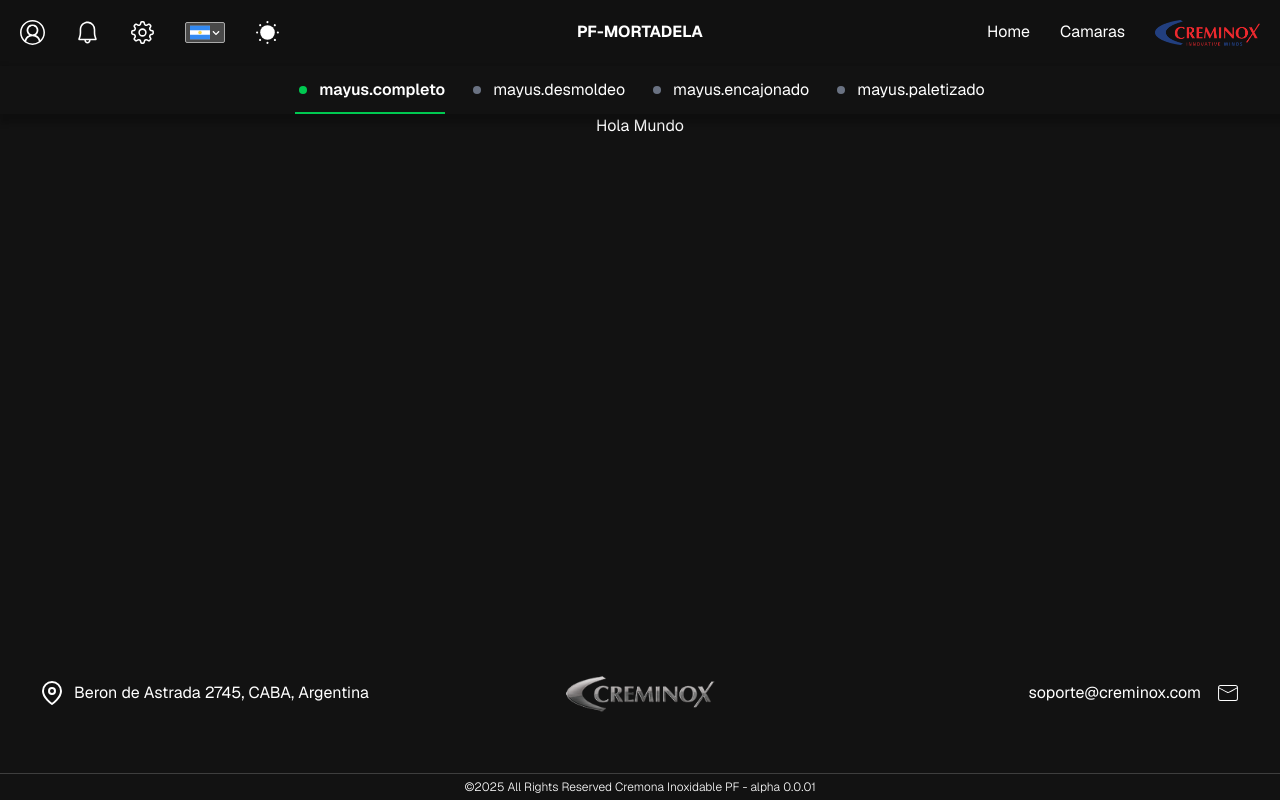
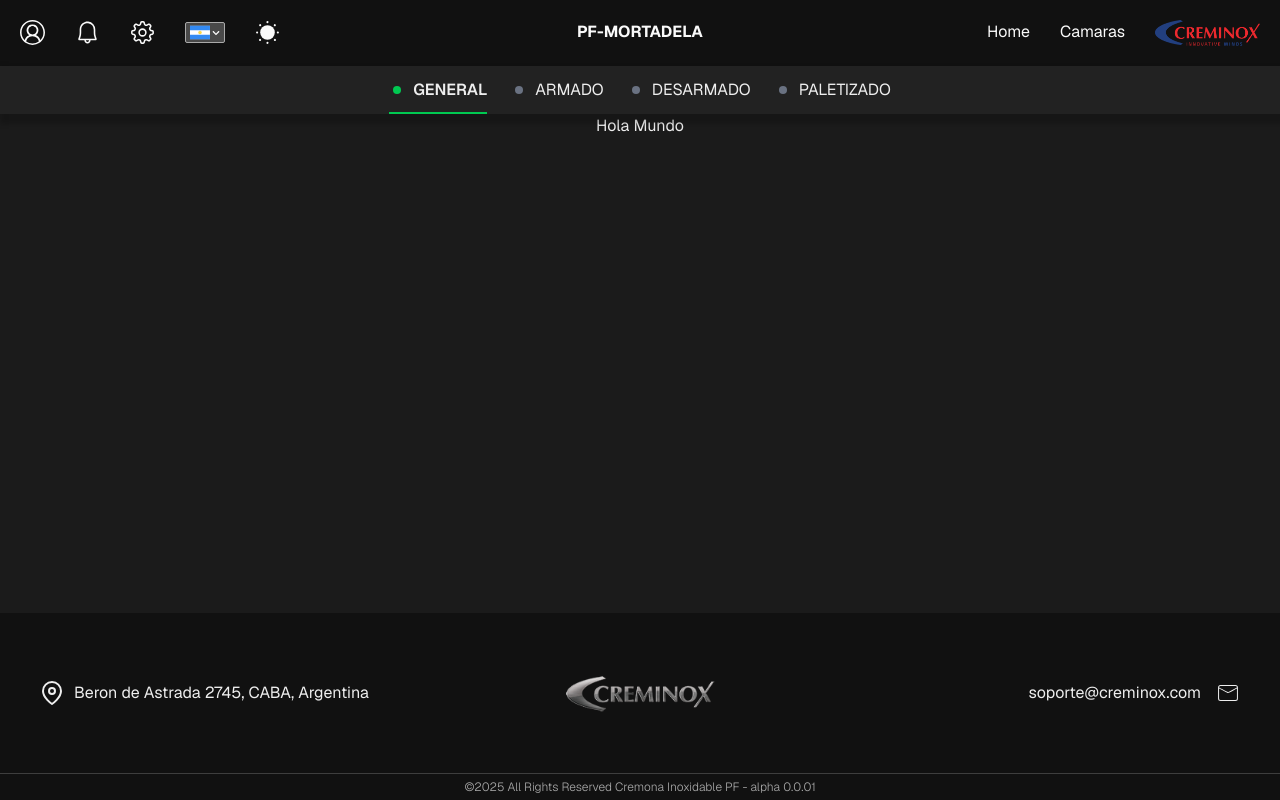
Before and after one commit to CremonaInoxidableSA/pf_chpf_15_mortadela_web_arm, a Next.js app: page / in a window 1280 px wide. Built offline with nearby package versions, Linux system fonts and the light colour scheme.

Commit message:
feat(armado): add layout composing DatosLateralesArmado with page; export default component

```diff
--- /dev/null
+++ b/app/(Maquinaria)/armado/datosLateralesArmado.tsx
@@ -0,0 +1,16 @@
+import { useTranslation } from "react-i18next";
+
+export default function DatosLateralesArmado() {
+  const { t } = useTranslation();
+
+  return (
+    <div>
+      <h3 className="font-semibold mb-2">{t("mayus.armado")}</h3>
+      <ul className="space-y-2 text-sm text-texto2">
+        <li>• {t("min.home")}</li>
+        <li>• Equipos</li>
+        <li>• Producción</li>
+      </ul>
+    </div>
+  );
+}
--- /dev/null
+++ b/app/(Maquinaria)/armado/layout.tsx
@@ -0,0 +1,16 @@
+import DatosLateralesArmado from "./datosLateralesArmado";
+
+export default function ArmadoLayout({
+  children,
+}: {
+  children: React.ReactNode;
+}) {
+  return (
+    <div className="flex w-full min-h-screen">
+      <aside className="w-72 bg-background2 p-4 hidden md:block">
+        <DatosLateralesArmado />
+      </aside>
+      <section className="flex-1 p-4">{children}</section>
+    </div>
+  );
+}
--- a/app/globals.css
+++ b/app/globals.css
@@ -66,7 +66,6 @@
 
 :root {
   --radius: 0.625rem;
-  --background: oklch(1 0 0);
   --foreground: oklch(0.145 0 0);
   --card: oklch(1 0 0);
   --card-foreground: oklch(0.145 0 0);
@@ -100,25 +99,24 @@
 
   /*Colores personalizados*/
   --header-bg: #a4deff;
-  --texto-header: "#111";
-  --backgroundoscuro: "#EDEDED";
-  --background: "#FDFDFD";
-  --background2: "#EDEDED";
-  --background3: "#E0E0E0";
-  --background4: "#D8D8D8";
-  --background5: "#D3D3D3";
-  --background6: "#CECECE";
-  --headerbg: "#a4deffff";
-  --texto: "#222";
-  --texto2: "#555";
-  --textohover: "#333";
-  --textodesac: "#929292ff";
-  --datosblueback: "#a4deffff";
-  --datosbluebackhover: "#93d2f7ff";
+  --texto-header: #111;
+  --backgroundoscuro: #EDEDED;
+  --background: #FDFDFD;
+  --background2: #EDEDED;
+  --background3: #E0E0E0;
+  --background4: #D8D8D8;
+  --background5: #D3D3D3;
+  --background6: #CECECE;
+  --headerbg: #a4deffff;
+  --texto: #222;
+  --texto2: #555;
+  --textohover: #333;
+  --textodesac: #929292ff;
+  --datosblueback: #a4deffff;
+  --datosbluebackhover: #93d2f7ff;
 }
 
 .dark {
-  --background: oklch(0.145 0 0);
   --foreground: oklch(0.985 0 0);
   --card: oklch(0.205 0 0);
   --card-foreground: oklch(0.985 0 0);
@@ -152,21 +150,21 @@
 
   /*Colores personalizados*/
   --header-bg: #111;
-  --texto-header: "#FAFAFA";
-  --backgroundoscuro: "#111";
-  --background: "#1B1B1B";
-  --background2: "#222";
-  --background3: "#292929";
-  --background4: "#333";
-  --background5: "#393939";
-  --background6: "#3E3E3E";
-  --headerbg: "#111";
-  --texto: "#EEE";
-  --texto2: "#AAA";
-  --textohover: "#DDD";
-  --textodesac: "#585858";
-  --datosblueback: "#073753ff";
-  --datosbluebackhover: "#0c4566ff";
+  --texto-header: #FAFAFA;
+  --backgroundoscuro: #111;
+  --background: #1B1B1B;
+  --background2: #222;
+  --background3: #292929;
+  --background4: #333;
+  --background5: #393939;
+  --background6: #3E3E3E;
+  --headerbg: #111;
+  --texto: #EEE;
+  --texto2: #AAA;
+  --textohover: #DDD;
+  --textodesac: #585858;
+  --datosblueback: #073753ff;
+  --datosbluebackhover: #0c4566ff;
 }
 
 @layer base {
--- a/app/layout-client.tsx
+++ b/app/layout-client.tsx
@@ -22,7 +22,7 @@ export default function LayoutClient({
     "/login/recuperacion",
   ].includes(pathname);
 
-  const isDesarmadoPage = pathname === "/desarmado";
+  const isDesarmadoPage = pathname === "/armado" || pathname === "/desarmado" || pathname === "/paletizado";
 
   useEffect(() => {
     const saved =
--- a/components/header&footer/headerSecundario.tsx
+++ b/components/header&footer/headerSecundario.tsx
@@ -23,19 +23,19 @@ const HeaderSecundario = () => {
     {
       id: 1,
       path: "/",
-      text: t("mayus.completo"),
+      text: t("mayus.general"),
       styleClass: "",
     },
     {
       id: 2,
-      path: ["/desarmado", "/desarmado/equipos"],
-      text: t("mayus.desmoldeo"),
+      path: "/armado",
+      text: t("mayus.armado"),
       styleClass: "",
     },
     {
       id: 3,
-      path: "/encajonado",
-      text: t("mayus.encajonado"),
+      path: "/desarmado",
+      text: t("mayus.desarmado"),
       styleClass: "desac",
     },
     {
--- a/locales/english.json
+++ b/locales/english.json
@@ -1,6 +1,10 @@
 {
   "mayus": {
-    "exportar": "EXPORT OPTIONS"
+    "exportar": "EXPORT OPTIONS",
+    "general": "GENERAL",
+    "armado": "ARMING",
+    "desarmado": "DISASSEMBLY",
+    "paletizado": "PALETIZING"
   },
   "min": {
     "titulo": "PF-MORTADELA",
--- a/locales/spanish.json
+++ b/locales/spanish.json
@@ -1,6 +1,10 @@
 {
   "mayus": {
-    "exportar": "OPCIONES DE EXPORTACION"
+    "exportar": "OPCIONES DE EXPORTACION",
+    "general": "GENERAL",
+    "armado": "ARMADO",
+    "desarmado": "DESARMADO",
+    "paletizado": "PALETIZADO"
   },
   "min": {
     "titulo": "PF-MORTADELA",
```
Also changed, not shown: app/(Maquinaria)/desarmado/datosLateralesDesarmado.tsx (added), app/(Maquinaria)/paletizado/datosLateralesPaletizado.tsx (added).
